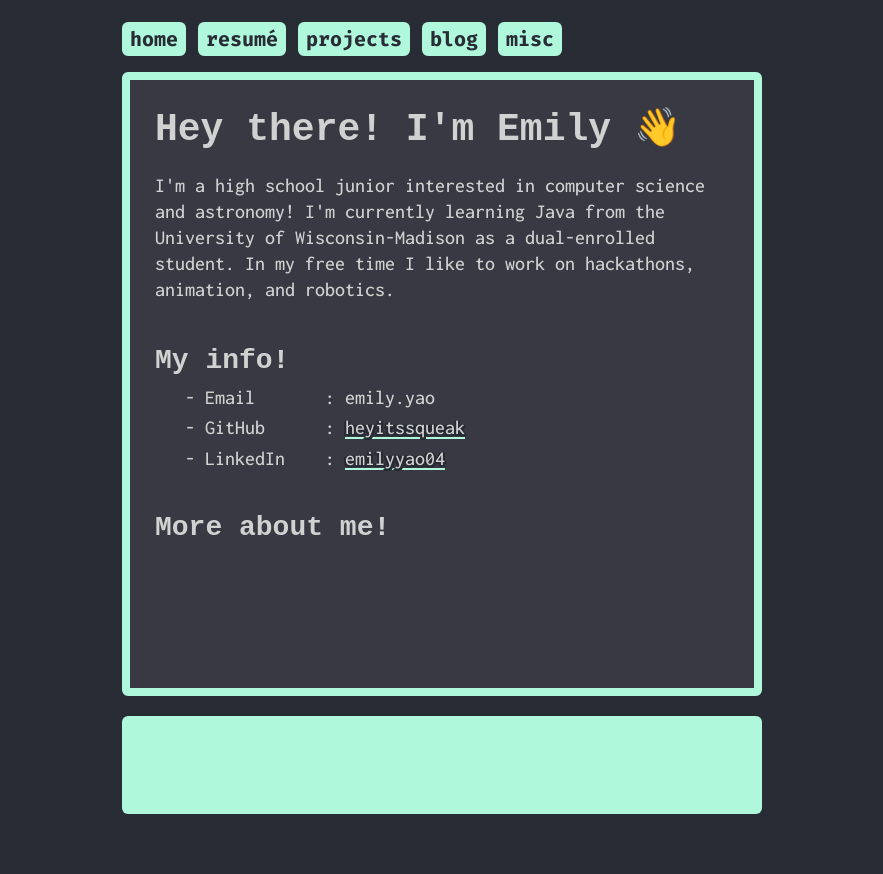
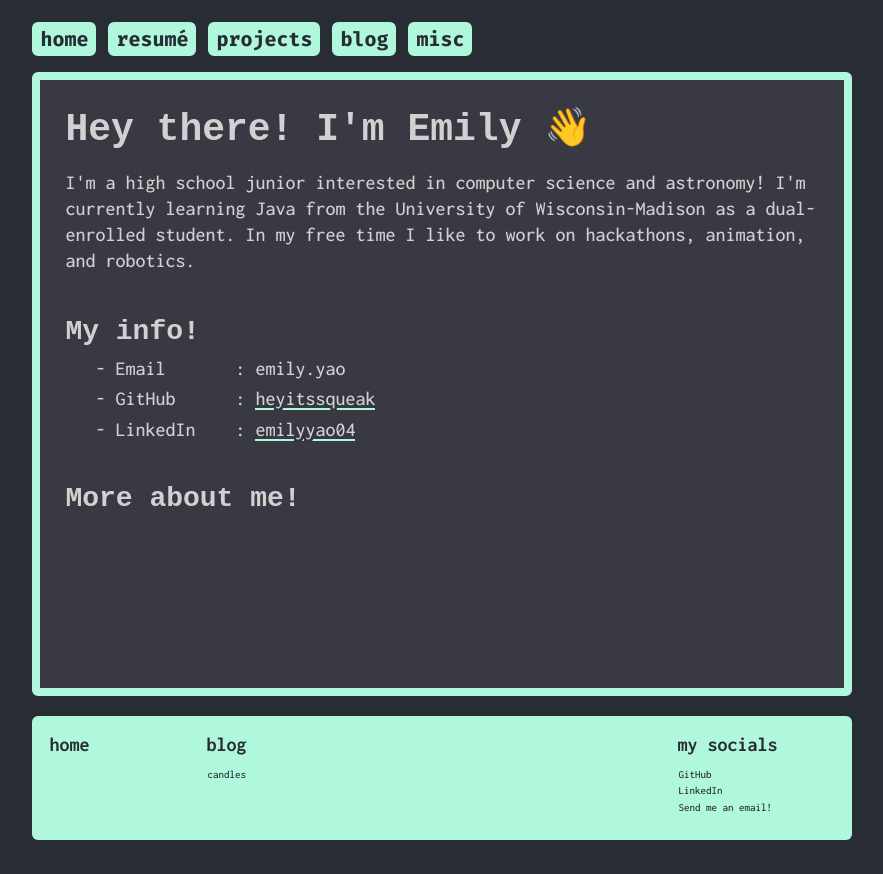
Before and after one commit to sqqueak/emilyyao.me, a plain HTML site: page index.html in a window 1280 px wide. Shown: the whole page, without its empty margins (198-1081 px from the left). Before the commit the page ends 834 px from the top, so only its background shows below. Drawn offline with Linux system fonts and the light colour scheme.

Commit message:
fixing underline + adding footer

```diff
--- a/css-and-js/style.css
+++ b/css-and-js/style.css
@@ -1,9 +1,4 @@
 :root {
-    /* --font-family-firamono: 'Fira Mono', monospace;
-    --font-family-times: 'Times New Roman', Times, serif;
-    --font-family-monospace: monospace;
-    --font-family-firasans: 'Fira Sans', sans-serif; 383942*/
-
     /*
     <link rel="stylesheet" href="https://fonts.googleapis.com/css2?family=Fira+Sans:ital,wght@0,300;0,400;0,500;0,600;0,700;1,300;1,400;1,500;1,600;1,700&display=swap">
     */
@@ -33,10 +28,25 @@
     --theme-highlight: var(--c-grey);
 }
 
+@media screen and (min-width: 1440px) {
+    body {
+        margin: 0% 25%;
+    }
+}
+
+@media screen and (max-width: 1440px) {
+    body {
+        margin: 0% 18%;
+    }
+}
+
+@media screen and (max-width: 900px) {
+    body {
+        margin: 0% 5%;
+    }
+}
+
 body {
-    margin-left: 25%;
-    margin-right: 25%;
-
     font-family: var(--font-family-paragraph);
     background-color: var(--theme-outsidebackground);
     color: var(--theme-fontcolor);
@@ -61,16 +71,28 @@ h2 {
     padding: 1px;
 }
 
+h3 {
+    margin: 0px 0px 10px 0px;
+    padding: px;
+    line-height: 1.2;
+    font-size: 20px;
+}
+
 p {
     font-size: 20px;
     font-weight: 500;
     line-height: 1.3;
     padding: 1px;
+    margin: 0px;
 }
 
 p.list {
     margin: 8px 30px;
     line-height: 1;
+}
+
+p.tiny {
+    font-size: 11px;
 }
 
 a {
@@ -99,8 +121,15 @@ a:hover, a:active {
     padding: 17px;
     border-radius: 6px;
     background-color: var(--theme-pagecolor);
-    min-height: 8vh;
+    min-height: 11.2vh;
     color: var(--theme-outsidebackground)
+}
+
+.footer-subsection {
+    width: 20%;
+    margin: 0px;
+    padding: 0px;
+    float: left;
 }
 
 .underline {
@@ -108,20 +137,26 @@ a:hover, a:active {
     display: inline-block;
     line-height: 0.95;
     text-shadow:
-        1px 2px var(--theme-outsidebackground),
-        -1px 2px var(--theme-outsidebackground),
-        0px 2px var(--theme-outsidebackground),
-        1px 1.5px var(--theme-outsidebackground),
-        -1px 1.5px var(--theme-outsidebackground),
-        0px 1.5px var(--theme-outsidebackground),
-        2px 2px var(--theme-outsidebackground),
-        -2px 2px var(--theme-outsidebackground),
-        2px 1.5px var(--theme-outsidebackground),
-        -2px 1.5px var(--theme-outsidebackground),
-        -1px 0px var(--theme-outsidebackground),
-        -2px 0px var(--theme-outsidebackground),
-        1px 0px var(--theme-outsidebackground),
-        2px 0px var(--theme-outsidebackground);
+        0px 1px var(--theme-insidebackground),
+        0px 1.25px var(--theme-insidebackground),
+        0px 1.5px var(--theme-insidebackground),
+        0px 1.75px var(--theme-insidebackground),
+        1px 1px var(--theme-insidebackground),
+        1px 1.25px var(--theme-insidebackground),
+        1px 1.5px var(--theme-insidebackground),
+        1px 1.75px var(--theme-insidebackground),
+        -1px 1px var(--theme-insidebackground),
+        -1px 1.25px var(--theme-insidebackground),
+        -1px 1.5px var(--theme-insidebackground),
+        -1px 1.75px var(--theme-insidebackground),
+        2px 1px var(--theme-insidebackground),
+        2px 1.25px var(--theme-insidebackground),
+        2px 1.5px var(--theme-insidebackground),
+        2px 1.75px var(--theme-insidebackground),
+        -2px 1px var(--theme-insidebackground),
+        -2px 1.25px var(--theme-insidebackground),
+        -2px 1.5px var(--theme-insidebackground),
+        -2px 1.75px var(--theme-insidebackground);
 }
 
 .underline-title {
@@ -129,20 +164,41 @@ a:hover, a:active {
     display: inline-block;
     line-height: 0.95;
     text-shadow:
-        1px 2px var(--theme-outsidebackground),
-        -1px 2px var(--theme-outsidebackground),
-        0px 2px var(--theme-outsidebackground),
-        1px 1.5px var(--theme-outsidebackground),
-        -1px 1.5px var(--theme-outsidebackground),
-        0px 1.5px var(--theme-outsidebackground),
-        2px 2px var(--theme-outsidebackground),
-        -2px 2px var(--theme-outsidebackground),
-        2px 1.5px var(--theme-outsidebackground),
-        -2px 1.5px var(--theme-outsidebackground),
-        -1px 0px var(--theme-outsidebackground),
-        -2px 0px var(--theme-outsidebackground),
-        1px 0px var(--theme-outsidebackground),
-        2px 0px var(--theme-outsidebackground);
+        0px 1px var(--theme-insidebackground),
+        0px 1.25px var(--theme-insidebackground),
+        0px 1.5px var(--theme-insidebackground),
+        0px 1.75px var(--theme-insidebackground),
+        0px 2px var(--theme-insidebackground),
+        0px 2.25px var(--theme-insidebackground),
+        0px 2.5px var(--theme-insidebackground),
+        1px 1px var(--theme-insidebackground),
+        1px 1.25px var(--theme-insidebackground),
+        1px 1.5px var(--theme-insidebackground),
+        1px 1.75px var(--theme-insidebackground),
+        1px 2px var(--theme-insidebackground),
+        1px 2.25px var(--theme-insidebackground),
+        1px 2.5px var(--theme-insidebackground),
+        -1px 1px var(--theme-insidebackground),
+        -1px 1.25px var(--theme-insidebackground),
+        -1px 1.5px var(--theme-insidebackground),
+        -1px 1.75px var(--theme-insidebackground),
+        -1px 2px var(--theme-insidebackground),
+        -1px 2.25px var(--theme-insidebackground),
+        -1px 2.5px var(--theme-insidebackground),
+        2px 1px var(--theme-insidebackground),
+        2px 1.25px var(--theme-insidebackground),
+        2px 1.5px var(--theme-insidebackground),
+        2px 1.75px var(--theme-insidebackground),
+        2px 2px var(--theme-insidebackground),
+        2px 2.25px var(--theme-insidebackground),
+        2px 2.5px var(--theme-insidebackground),
+        -2px 1px var(--theme-insidebackground),
+        -2px 1.25px var(--theme-insidebackground),
+        -2px 1.5px var(--theme-insidebackground),
+        -2px 1.75px var(--theme-insidebackground),
+        -2px 2px var(--theme-insidebackground),
+        -2px 2.25px var(--theme-insidebackground),
+        -2px 2.5px var(--theme-insidebackground);
 }
 
 .header-paragraph {
--- a/index.html
+++ b/index.html
@@ -3,7 +3,7 @@
 <html>
     <head>
         <meta charset="UTF-8" author="Emily Yao"></meta>
-        <title>Projects</title>
+        <title>Home</title>
         <link rel="stylesheet" href="css-and-js/style.css">
         <link rel="stylesheet" href="https://fonts.googleapis.com/css2?family=Fira+Mono:wght@400;500;700&display=swap">
         <link rel="stylesheet" href="https://fonts.googleapis.com/css2?family=Inconsolata:wght@400;500;600;700;800&display=swap">
@@ -47,7 +47,26 @@
 
         <footer>
             <div class="footer">
-
+                <div class="footer-subsection">
+                    <h3>home</h3>
+                </div>
+                <div class="footer-subsection">
+                    <h3>blog</h3>
+                    <p class="tiny">candles</p>
+                </div>
+                <div class="footer-subsection">
+                    <h3></h3>
+                </div>
+                <div class="footer-subsection">
+                    <h3></h3>
+                </div>
+                <div class="footer-subsection">
+                    <h3>my socials<h3>
+                    <p class="tiny">GitHub</p>
+                    <p class="tiny">LinkedIn</p>
+                    <p class="tiny">Send me an email!</p>
+                    <br><br>
+                </div>
             </div>
         </footer>
     </body>
```
Also changed, not shown: blog.html (+20 -3 lines), 1 other file.
